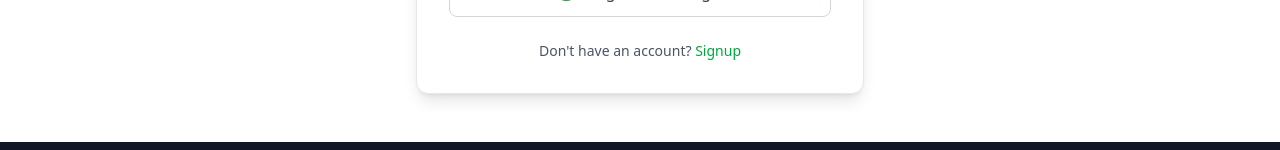
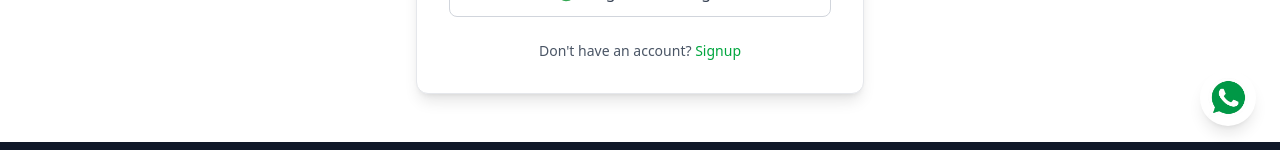
Before and after one commit to Nivesh26/Sangam-Ayurvedic-Shop, a React (Vite) app in the folder Frontend/: page /login in a window 1280 px wide. Shown: the part 650-800 px from the top of the page. Built offline with nearby package versions, Linux system fonts and the light colour scheme.

Commit message:
Add WhatsApp chat component and integrate it into the main App layout

```diff
--- a/Frontend/src/App.tsx
+++ b/Frontend/src/App.tsx
@@ -5,6 +5,8 @@ import New from './User Pages/New'
 import Aboutus from './User Pages/Aboutus'
 import Contact from './User Pages/Contact'
 import Userlogin from './Logins/Userlogin'
+import WhatsAppChat from './User Components/WhatsAppChat'
+
 const App = () => {
   return (
     <BrowserRouter>
@@ -18,6 +20,7 @@ const App = () => {
         {/* Logins */}
         <Route path="/login" element={<Userlogin />} />
       </Routes>
+      <WhatsAppChat />
     </BrowserRouter>
   )
 }
--- /dev/null
+++ b/Frontend/src/User Components/WhatsAppChat.tsx
@@ -0,0 +1,25 @@
+import whatsappLogo from '../assets/whatapp.png'
+
+const WHATSAPP_NUMBER = '9779808000000' // Country code + number without +
+
+const WhatsAppChat = () => {
+  const whatsappUrl = `https://wa.me/${WHATSAPP_NUMBER}`
+
+  return (
+    <a
+      href={whatsappUrl}
+      target="_blank"
+      rel="noopener noreferrer"
+      className="fixed bottom-6 right-6 z-50 w-14 h-14 rounded-full shadow-lg hover:scale-110 transition-transform duration-300 flex items-center justify-center bg-white hover:shadow-xl"
+      aria-label="Chat on WhatsApp"
+    >
+      <img
+        src={whatsappLogo}
+        alt="WhatsApp"
+        className="w-10 h-10 object-contain"
+      />
+    </a>
+  )
+}
+
+export default WhatsAppChat
```
